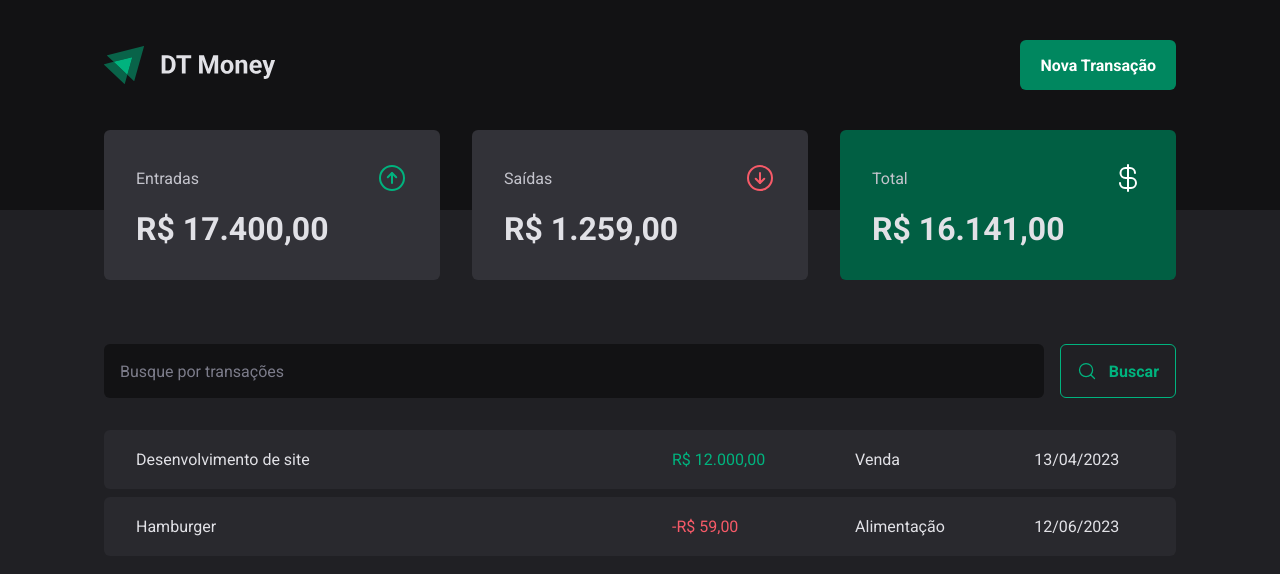
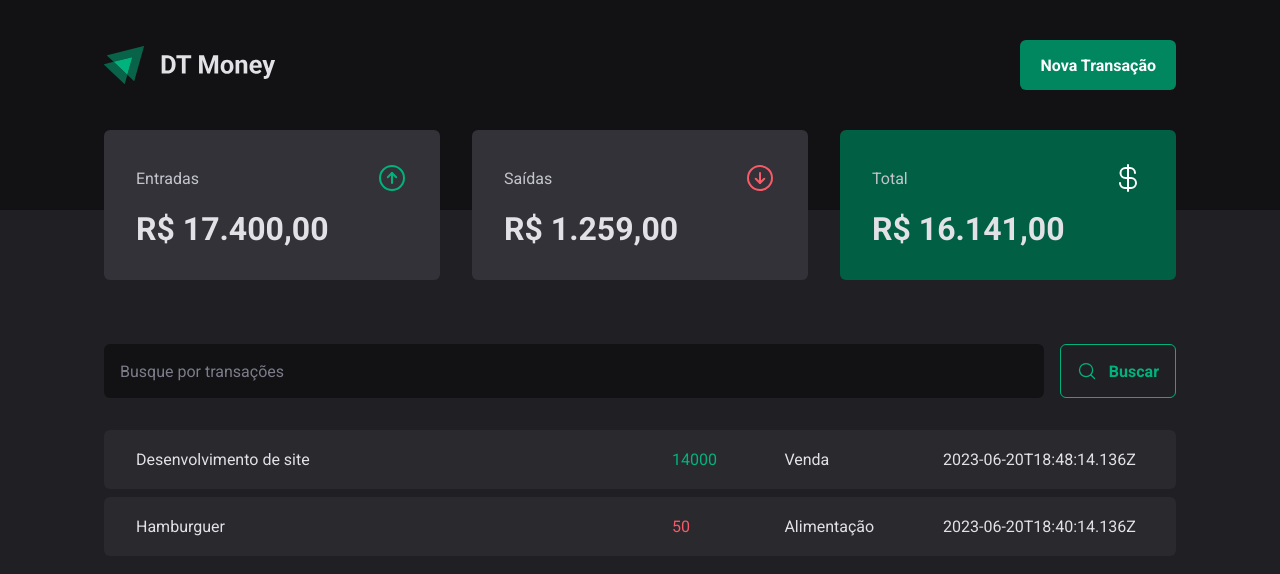
Before and after one commit to gabrielevanger/DT-Money, a React (Vite) app: page / in a window 1280 px wide. Shown: the top 574 px of the page. Built offline with nearby package versions, Linux system fonts and the light colour scheme; data requests are answered from the project's data file.

Commit message:
Finalizando requisições
backend e front comunicando

Signed-off-by: unknown <gabriel.evanger@gmail.com>

```diff
--- a/src/pages/Transactions/index.tsx
+++ b/src/pages/Transactions/index.tsx
@@ -1,18 +1,33 @@
-import { useEffect } from "react";
+import { useEffect, useState } from "react";
 import { Header } from "../../components/Header";
 import { Summary } from "../../components/Summary";
 import { SearchForm } from "./components/SearchForm";
 import { PriceHighLight, TransactionsContainer, TransactionsTable } from "./styles";
 
+
+interface Transactions{
+  id: number;
+  description: string;
+  type: 'income' | 'outcome';
+  price: number;
+  category: string;
+  createdAt: string;
+}
+
+
 export function Transactions() {
- useEffect(() => {
-  fetch('http://localhost:3333/transactions')
-      .then(response => {
-        response.text().then(data => {
-          console.log(data)
-        })
-  })
- },[])
+  const [transactions, setTransactions] = useState<Transactions[]>([])
+
+  async function loadTransactions() {
+    const response  = await fetch('http://localhost:3333/transactions')
+    const data = await response.json();
+
+    setTransactions(data);
+  }
+
+  useEffect(() => {
+    loadTransactions();
+  }, [])
 
   return (
     <div>
@@ -24,26 +39,19 @@
 
       <TransactionsTable>
         <tbody>
-          <tr>
-            <td width="50%">Desenvolvimento de site</td>
-            <td>
-              <PriceHighLight variant="income">
-              R$ 12.000,00
-              </PriceHighLight>
-            </td>
-            <td>Venda</td>
-            <td>13/04/2023</td>
-          </tr>
-          <tr>
-            <td width="50%">Hamburger</td>
-            <td>
-              <PriceHighLight variant="outcome">
-              -R$ 59,00
-              </PriceHighLight>
-            </td>
-            <td>Alimentação</td>
-            <td>12/06/2023</td>
-          </tr>
+          {transactions.map(transactions => {
+            return(
+            <tr key={transactions.id}>
+              <td width="50%">{transactions.description}</td>
+              <td>
+                <PriceHighLight variant={transactions.type}>
+               {transactions.price}
+                </PriceHighLight>
+              </td>
+              <td>{transactions.category}</td>
+              <td>{transactions.createdAt}</td>
+            </tr>)
+          })}
         </tbody>
       </TransactionsTable>
       </TransactionsContainer>
```
